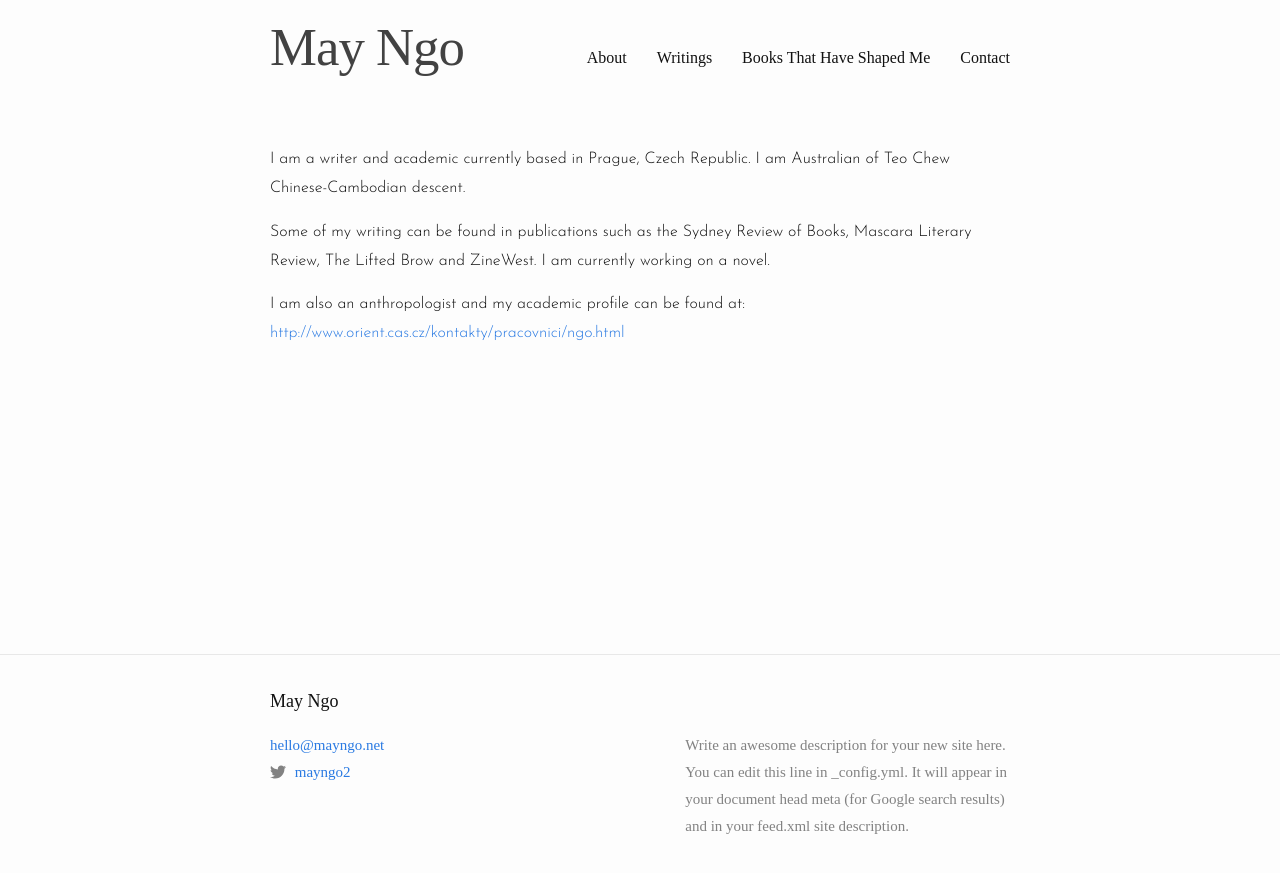
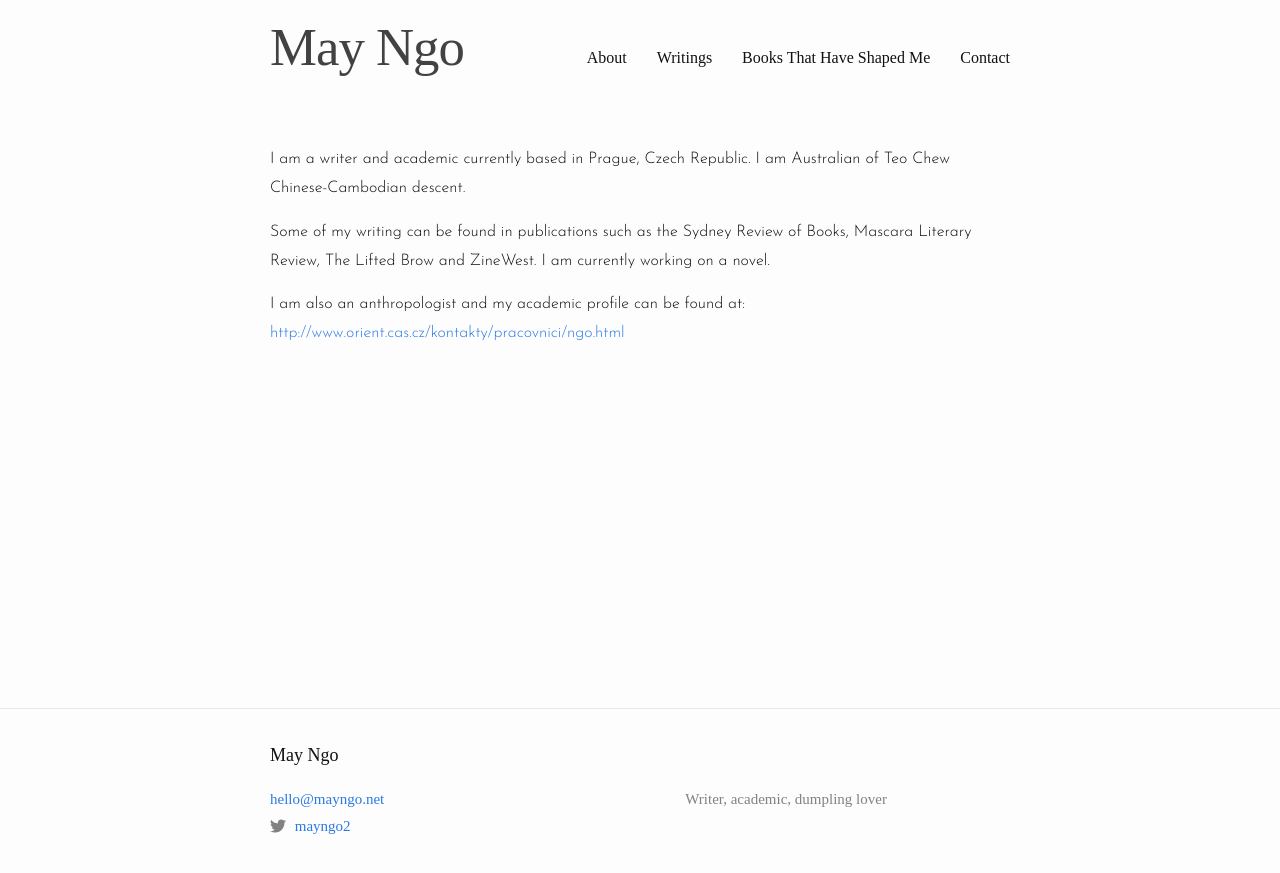
Before and after one commit to mayngo-net/mayngo-net.github.io, a Jekyll site: the page built from index.markdown, in a window 1280 px wide. Shown: the top 873 px of the page. Built offline with Jekyll 4.4.1, drawn with Linux system fonts in a browser that asks for light colours; some web fonts are replaced.

Commit message:
update description

```diff
--- a/_config.yml
+++ b/_config.yml
@@ -21,9 +21,7 @@
 title: May Ngo
 email: hello@mayngo.net
 description: >- # this means to ignore newlines until "baseurl:"
-  Write an awesome description for your new site here. You can edit this
-  line in _config.yml. It will appear in your document head meta (for
-  Google search results) and in your feed.xml site description.
+  Writer, academic, dumpling lover
 baseurl: "" # the subpath of your site, e.g. /blog
 url: "" # the base hostname & protocol for your site, e.g. http://example.com
 twitter_username: mayngo2
```
